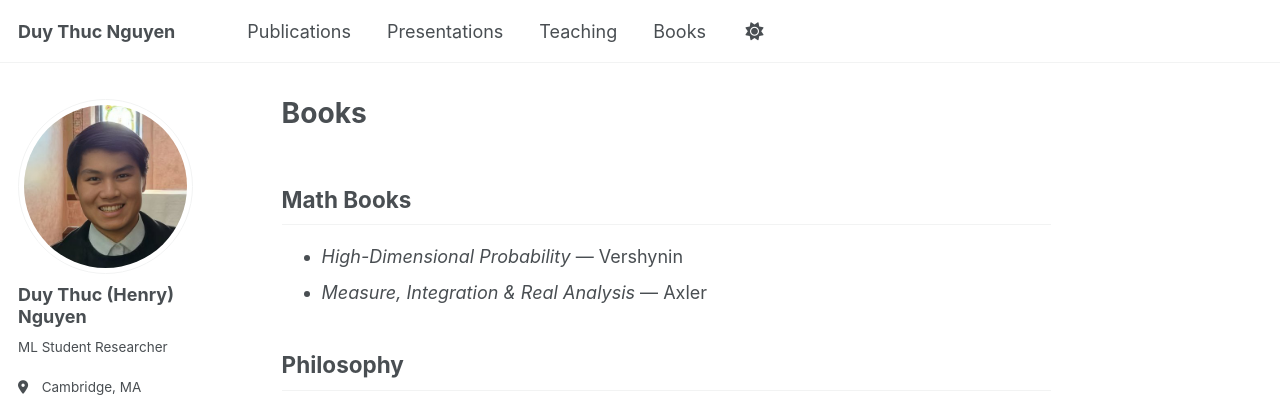
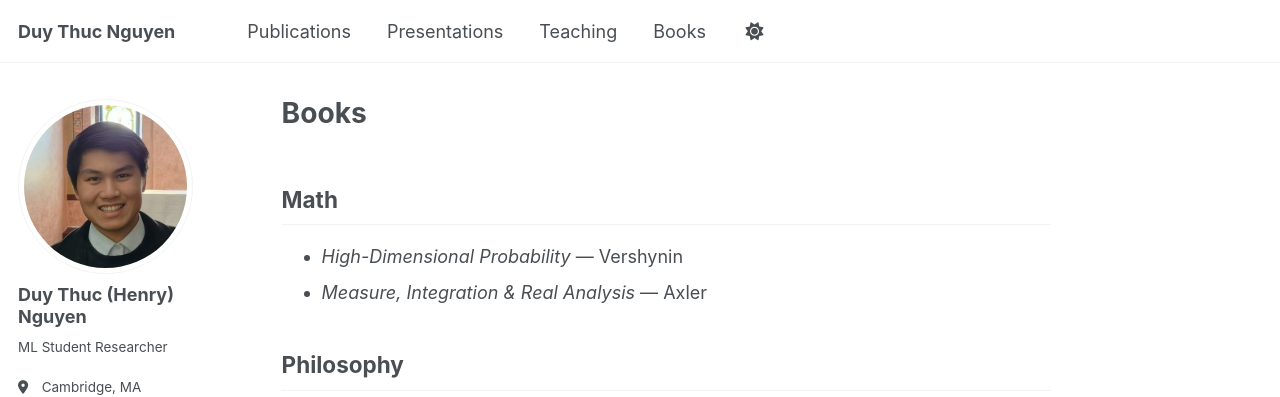
Before and after one commit to duythucnguyen/duythucnguyen.github.io, a Jekyll site: the page built from _pages/books.md, in a window 1280 px wide. Shown: the top 397 px of the page. Built offline with Jekyll 4.4.1, drawn with Linux system fonts in a browser that asks for light colours; some web fonts are replaced; a script that is not in the unit is left out.

Commit message:
Rename section 'Math Books' to 'Math'

```diff
--- a/_pages/books.md
+++ b/_pages/books.md
@@ -5,7 +5,7 @@ permalink: /books/
 author_profile: true
 ---
 
-## Math Books
+## Math
 - *High-Dimensional Probability* — Vershynin
 - *Measure, Integration & Real Analysis* — Axler
 
```
